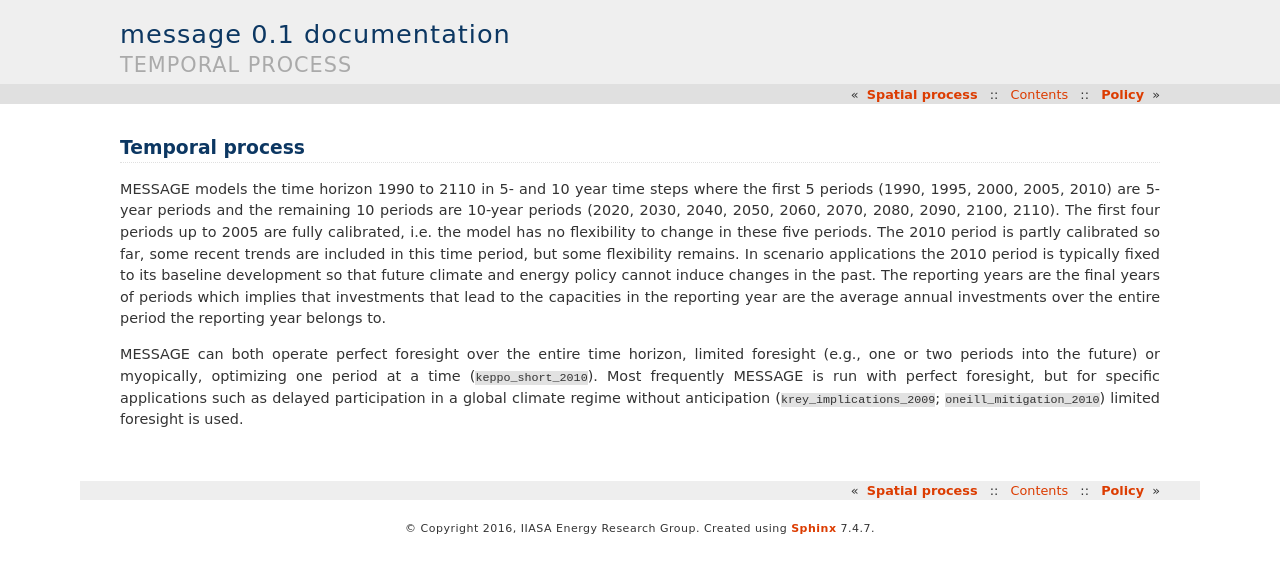
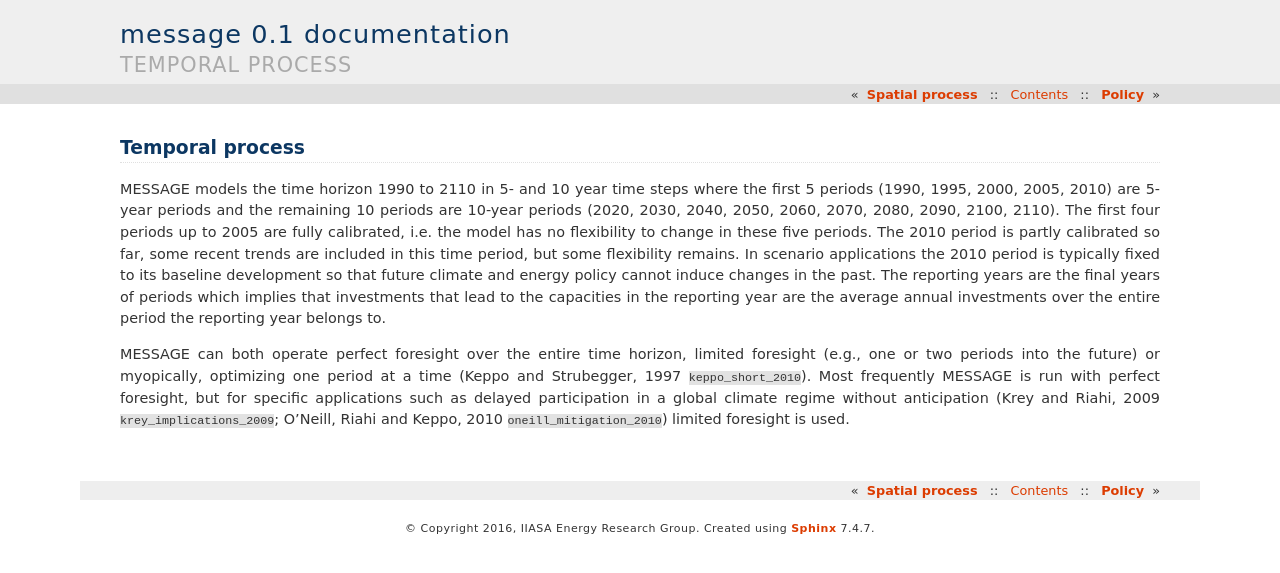
Before and after one commit to iiasa/message_doc, a Sphinx documentation site: the page built from source/message_globiom/overview/temporal.rst, in a window 1280 px wide. Shown: the top 573 px of the page. Built offline with Sphinx 7.4.7, drawn with Linux system fonts in a browser that asks for light colours; cross-references to code outside the pages are shown as plain code.

Commit message:
Update temporal.rst

```diff
--- a/source/message_globiom/overview/temporal.rst
+++ b/source/message_globiom/overview/temporal.rst
@@ -2,4 +2,4 @@
 =================
 MESSAGE models the time horizon 1990 to 2110 in 5- and 10 year time steps where the first 5 periods (1990, 1995, 2000, 2005, 2010) are 5-year periods and the remaining 10 periods are 10-year periods (2020, 2030, 2040, 2050, 2060, 2070, 2080, 2090, 2100, 2110). The first four periods up to 2005 are fully calibrated, i.e. the model has no flexibility to change in these five periods. The 2010 period is partly calibrated so far, some recent trends are included in this time period, but some flexibility remains. In scenario applications the 2010 period is typically fixed to its baseline development so that future climate and energy policy cannot induce changes in the past. The reporting years are the final years of periods which implies that investments that lead to the capacities in the reporting year are the average annual investments over the entire period the reporting year belongs to.
 
-MESSAGE can both operate perfect foresight over the entire time horizon, limited foresight (e.g., one or two periods into the future) or myopically, optimizing one period at a time (:cite:`keppo_short_2010`). Most frequently MESSAGE is run with perfect foresight, but for specific applications such as delayed participation in a global climate regime without anticipation (:cite:`krey_implications_2009`; :cite:`oneill_mitigation_2010`) limited foresight is used.
+MESSAGE can both operate perfect foresight over the entire time horizon, limited foresight (e.g., one or two periods into the future) or myopically, optimizing one period at a time (Keppo and Strubegger, 1997 :cite:`keppo_short_2010`). Most frequently MESSAGE is run with perfect foresight, but for specific applications such as delayed participation in a global climate regime without anticipation (Krey and Riahi, 2009 :cite:`krey_implications_2009`; O'Neill, Riahi and Keppo, 2010 :cite:`oneill_mitigation_2010`) limited foresight is used.
```
